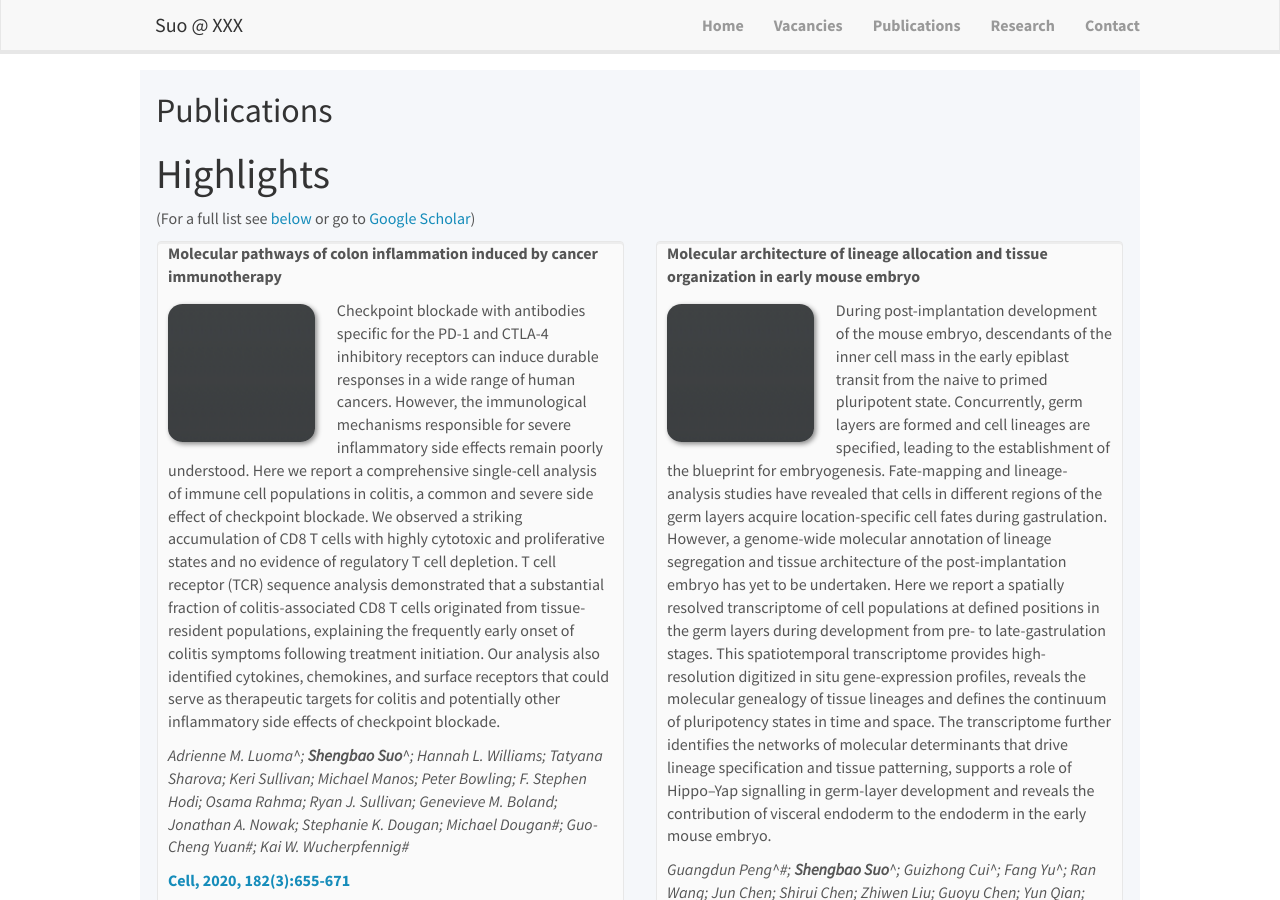
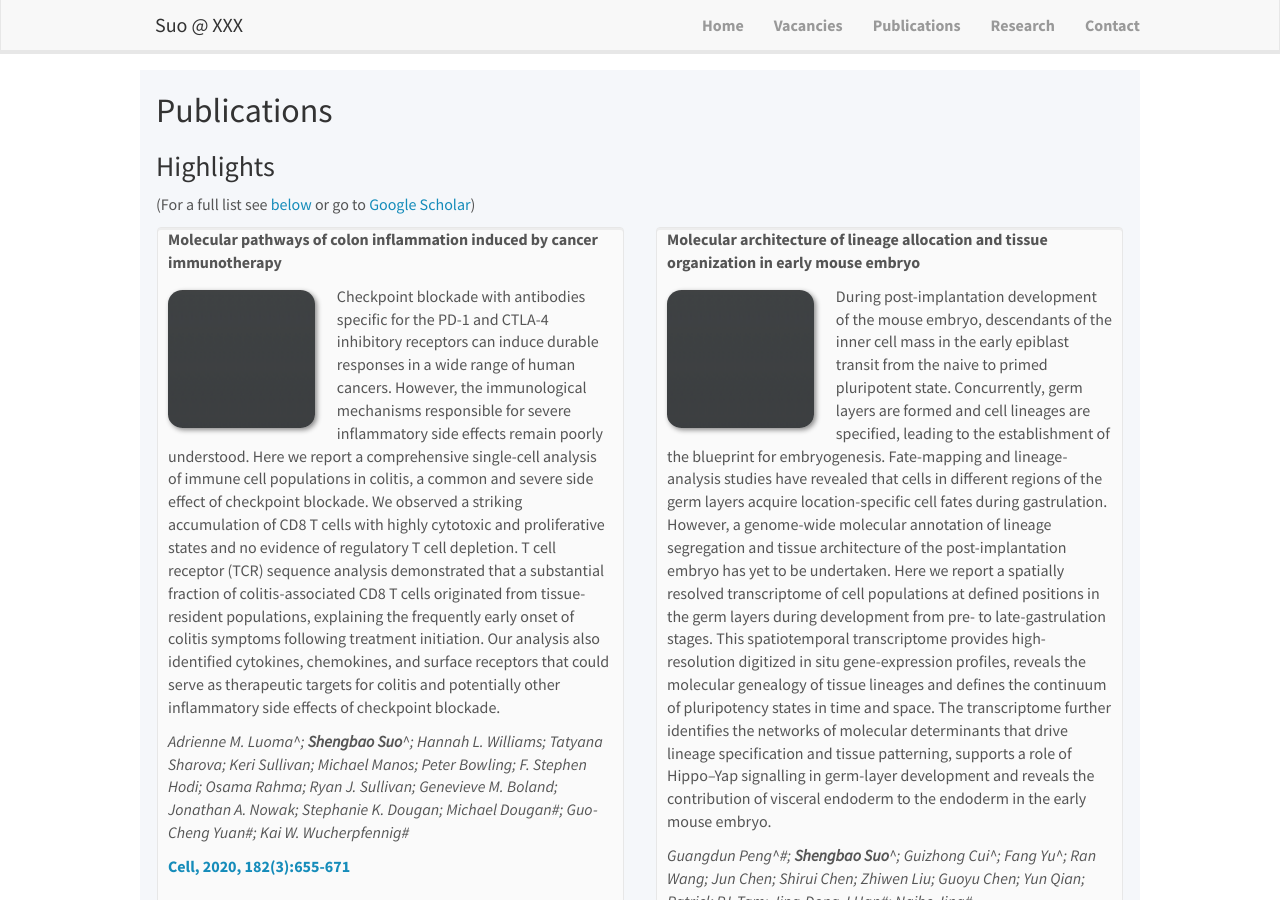
Before and after one commit to suoshengbao/suoshengbao.github.io, a Jekyll site: the page built from _pages/publications.md, in a window 1280 px wide and 900 px high. Built offline with Jekyll 4.4.1, drawn with Linux system fonts in a browser that asks for light colours; nearby versions of some CDN libraries.

```diff
--- a/_pages/publications.md
+++ b/_pages/publications.md
@@ -9,7 +9,7 @@ permalink: /publications/
 
 ## Publications
 
-# Highlights
+### Highlights
 
 (For a full list see [below](#full-list) or go to [Google Scholar](https://scholar.google.com/citations?user=MgVR3TwAAAAJ&hl=en))
 
@@ -51,7 +51,7 @@ permalink: /publications/
 
 <!-- <p> &nbsp; </p> -->
 
-# Full List
+### Full List
 
 {% for publi in site.data.publist %}
 
```
